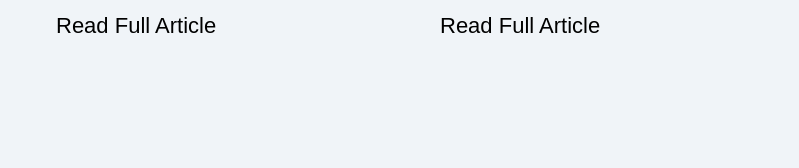
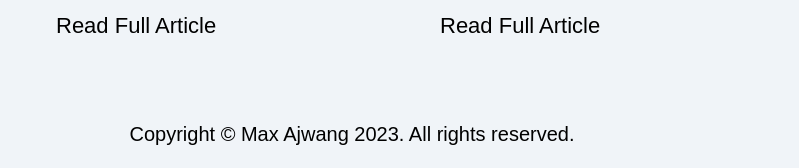
Before and after one commit to max-ajwang/MERN-stack-REST-API, a React (Create React App) app in the folder client/: page / in a window 1280 px wide. Shown: the part 2096-2264 px from the top of the page, without its empty margins (48-847 px from the left). Before the commit the page ends 2166 px from the top, so only its background shows below. Built offline with nearby package versions, Linux system fonts and the light colour scheme.

Commit message:
DONE: Footer section

```diff
--- a/client/src/assets/wrappers/Footer.js
+++ b/client/src/assets/wrappers/Footer.js
@@ -1,10 +1,6 @@
 import styled from 'styled-components'
 
 const Wrapper = styled.footer`
-
-{*/ New Breakpoints ===> (480px, 768px, 1024px, and 1280px)*/}
-
-
   .footer {
     display: flex;
     flex-direction: column;
@@ -20,23 +16,26 @@ const Wrapper = styled.footer`
   }
 
   .footer-copyright p {
-    font-size: 15px;
+    font-size: 20px;
     font-family: var(--font-family);
-    line-height: 15px;
-    color: #fff;
+    line-height: 25px;
+    color: black;
   }
 
-  @media screen and (max-width: 850px) {
+  @media screen and (max-width: 1280px) {
 
   }
 
-  @media screen and (max-width: 550px) {
+  @media screen and (max-width: 1024px) {
 
   }
 
-  @media screen and (max-width: 400px) {
+  @media screen and (max-width: 768px) {
+
+  }
+
+  @media screen and (max-width: 480px) {
 
   }
 `
-
 export default Wrapper
--- a/client/src/components/Footer.js
+++ b/client/src/components/Footer.js
@@ -7,7 +7,7 @@ const Footer = () => {
     <Wrapper>
       <div className='footer section__padding'>
         <div className='footer-copyright'>
-          <p> Copyright © 2023 Max Ajwang. All rights reserved.</p>
+          <p> Copyright © Max Ajwang 2023. All rights reserved.</p>
         </div>
       </div>
     </Wrapper>
--- a/client/src/pages/Landing.js
+++ b/client/src/pages/Landing.js
@@ -5,9 +5,8 @@ const Landing = () => {
     <main>
       <Navbar />
       <Header />
-
       <Blog />
-      {/*<Footer />*/}
+      <Footer />
     </main>
   )
 }
```
